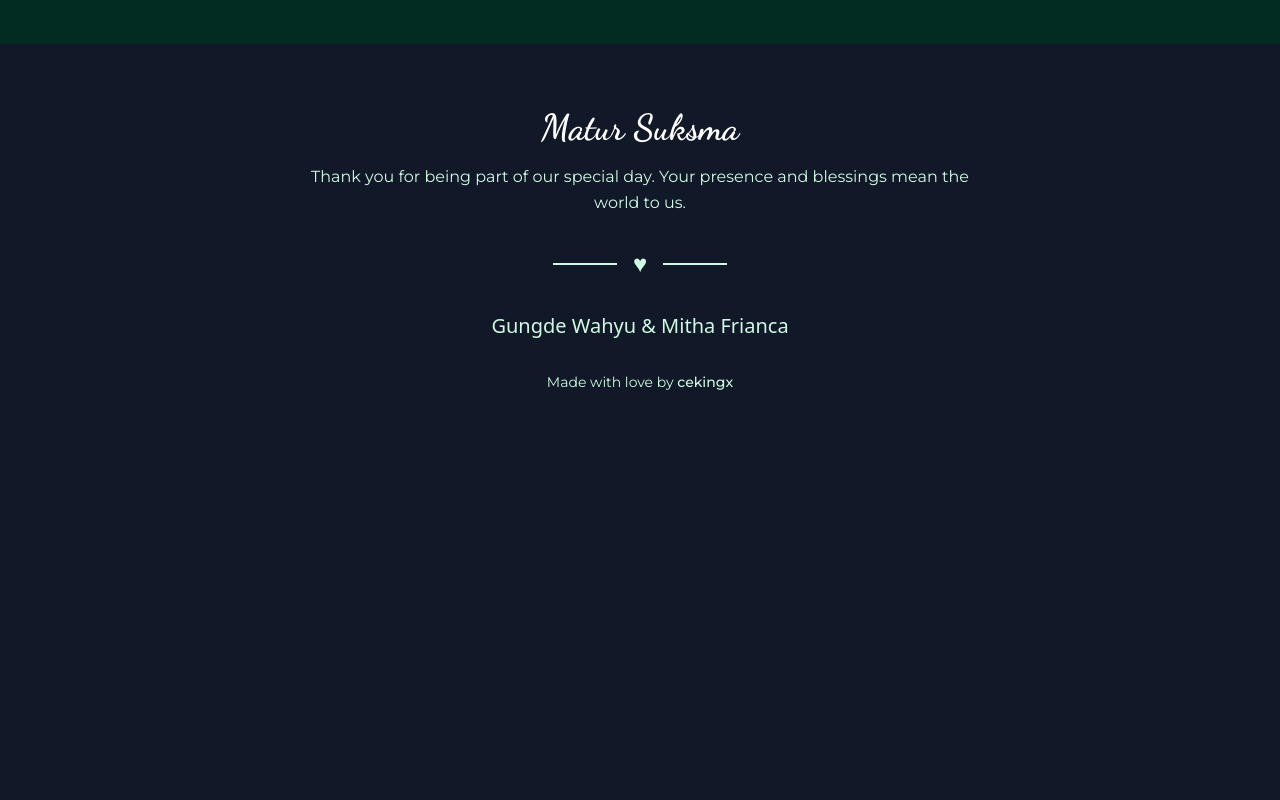
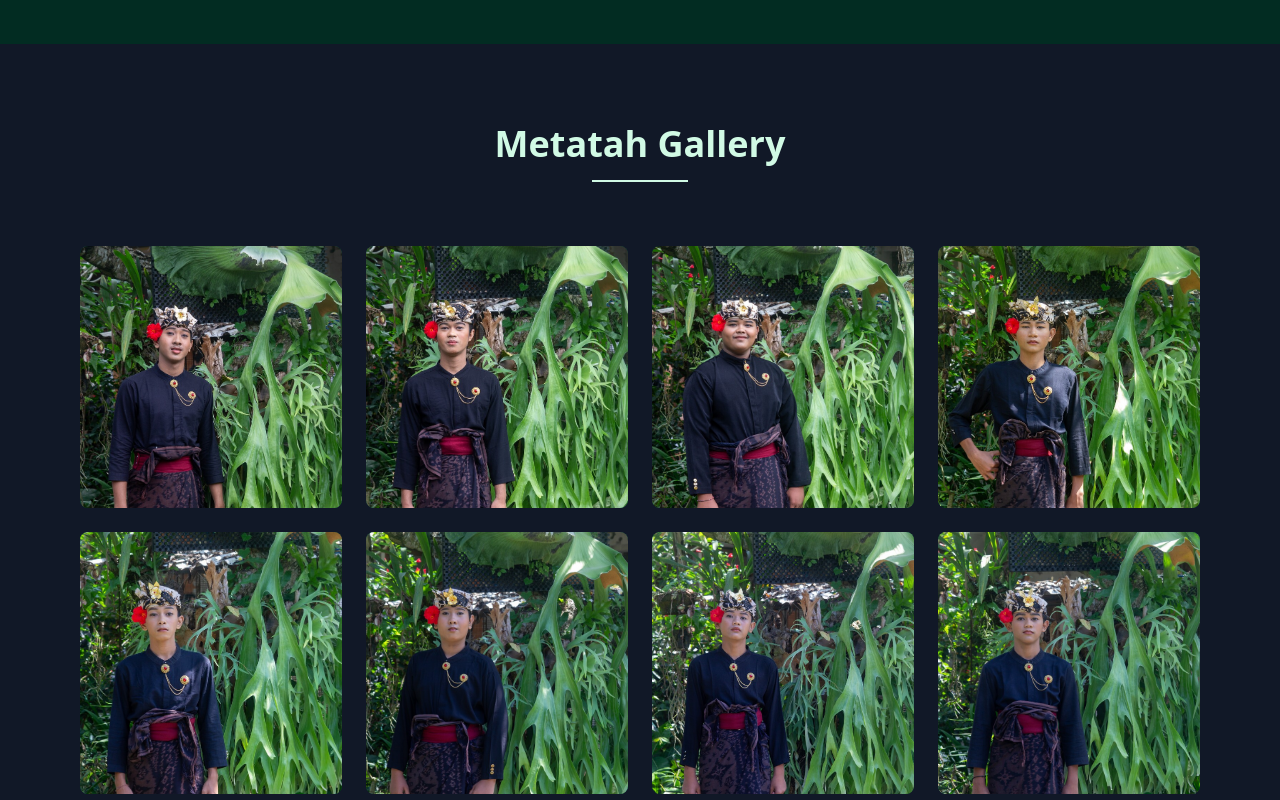
Before and after one commit to cekingx/menyatukan-hati, an Angular app: page / in a window 1280 px wide. Shown: the part 7480-8280 px from the top of the page. Before the commit the page ends 7936 px from the top, so only its background shows below. Built offline with nearby package versions, Linux system fonts and the light colour scheme.

Commit message:
feat: metatah gallery

```diff
--- a/spec/PRD.md
+++ b/spec/PRD.md
@@ -58,7 +58,8 @@ Transform "menyatukan-hati" into a modern, responsive online wedding invitation
 4. Section that contain prayer in veda
 5. Section that contain date, time, venue, and countdown
 6. Section for photos
-7. Footer that say 'Matur Suksma' and 'made with love by cekingx'
+7. Section for metatah gallery photos (4 columns desktop, 2 columns mobile)
+8. Footer that say 'Matur Suksma' and 'made with love by cekingx'
 
 ## Technical Stack
 
--- a/src/app/app.html
+++ b/src/app/app.html
@@ -5,6 +5,7 @@
   <app-vedic-prayer></app-vedic-prayer>
   <app-wedding-details></app-wedding-details>
   <app-photo-gallery></app-photo-gallery>
+  <app-metatah-gallery></app-metatah-gallery>
   <app-footer></app-footer>
 </div>
 
--- a/src/app/app.ts
+++ b/src/app/app.ts
@@ -6,6 +6,7 @@ import { Metatah } from './components/metatah/metatah';
 import { VedicPrayer } from './components/vedic-prayer/vedic-prayer';
 import { WeddingDetails } from './components/wedding-details/wedding-details';
 import { PhotoGallery } from './components/photo-gallery/photo-gallery';
+import { MetatahGallery } from './components/metatah-gallery/metatah-gallery';
 import { Footer } from './components/footer/footer';
 import { ThemeService } from './services/theme.service';
 
@@ -19,6 +20,7 @@ import { ThemeService } from './services/theme.service';
     VedicPrayer,
     WeddingDetails,
     PhotoGallery,
+    MetatahGallery,
     Footer
   ],
   templateUrl: './app.html',
--- /dev/null
+++ b/src/app/components/metatah-gallery/metatah-gallery.css
@@ -0,0 +1 @@
+/* Metatah Gallery Component Styles */
--- /dev/null
+++ b/src/app/components/metatah-gallery/metatah-gallery.html
@@ -0,0 +1,18 @@
+<section class="py-20 bg-surface" id="metatah-gallery">
+  <div class="max-w-6xl mx-auto px-4">
+    <div class="text-center mb-16">
+      <h2 class="text-4xl font-sans font-black text-primary-900 mb-4">
+        Metatah Gallery
+      </h2>
+      <div class="w-24 h-0.5 bg-primary-900 mx-auto"></div>
+    </div>
+
+    <div class="grid grid-cols-2 md:grid-cols-4 gap-4 md:gap-6">
+      @for (photo of photos; track photo) {
+        <div class="aspect-square overflow-hidden rounded-lg bg-primary-100">
+          <img [src]="'/assets/images/metatah/' + photo" [alt]="'Metatah gallery photo'" class="w-full h-full object-cover">
+        </div>
+      }
+    </div>
+  </div>
+</section>
--- /dev/null
+++ b/src/app/components/metatah-gallery/metatah-gallery.ts
@@ -0,0 +1,12 @@
+import { Component } from '@angular/core';
+import { Env } from '../../../environment/env';
+
+@Component({
+  selector: 'app-metatah-gallery',
+  imports: [],
+  templateUrl: './metatah-gallery.html',
+  styleUrl: './metatah-gallery.css'
+})
+export class MetatahGallery {
+  photos = Env.metatahGalleryPhotos;
+}
--- a/src/environment/env.ts
+++ b/src/environment/env.ts
@@ -42,5 +42,15 @@ export const Env = {
       name: 'Anak Agung Gede Pastina',
       photo: '/assets/images/metatah/8.jpg'
     },
+  ],
+  metatahGalleryPhotos: [
+    '1.jpg',
+    '2.jpg',
+    '3.jpg',
+    '4.jpg',
+    '5.jpg',
+    '6.jpg',
+    '7.jpg',
+    '8.jpg'
   ]
 }
```
